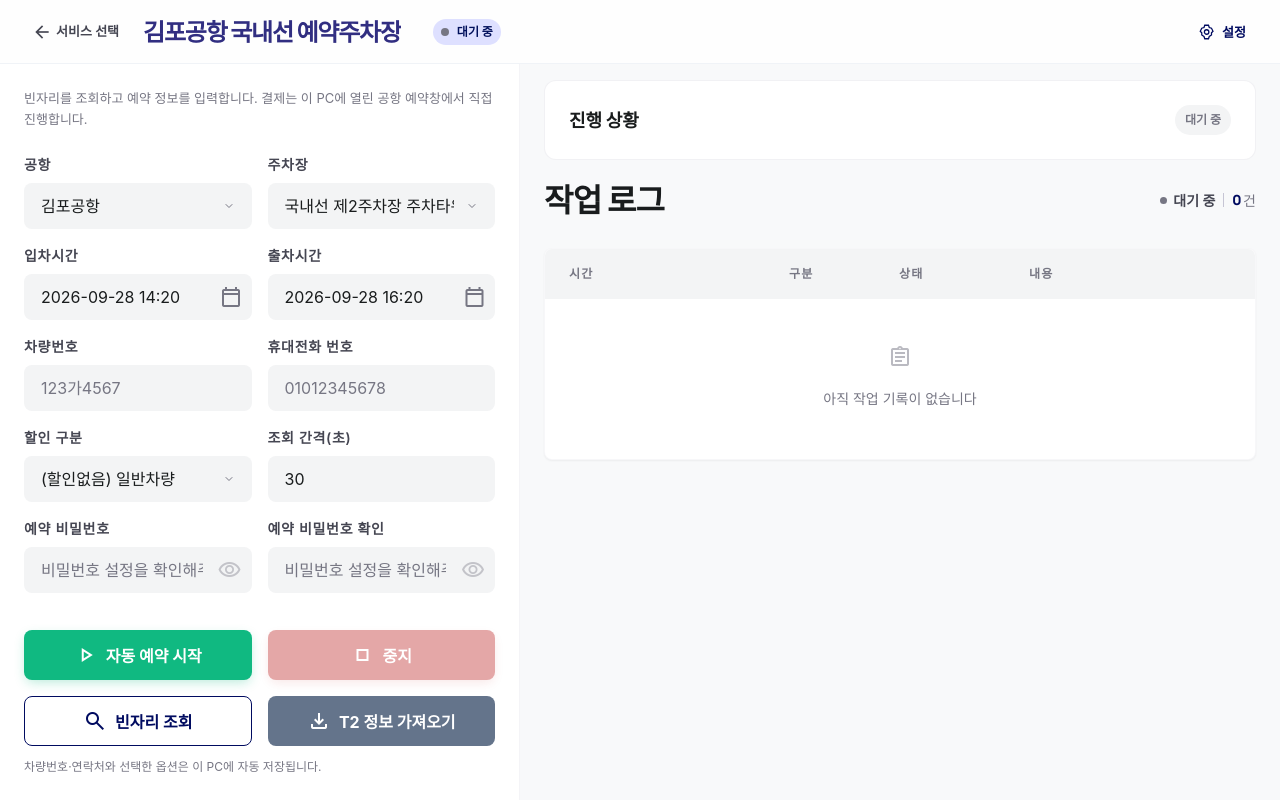
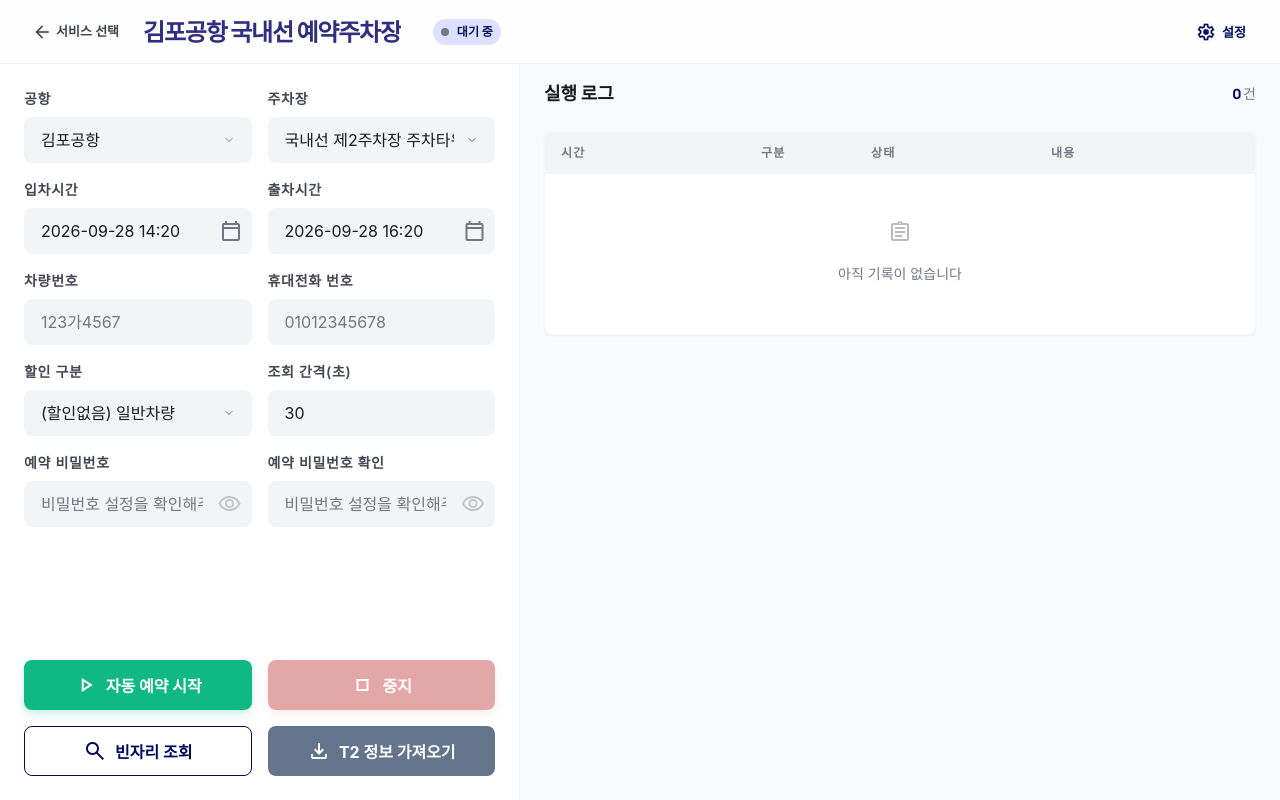
Before and after one commit to philosykos/airport-parking-master, a Flask app: page /gimpo-parking/ in a window 1280 px wide. Run offline with Flask 3, Linux system fonts and the light colour scheme; data that the repository does not hold is empty; some libraries are stand-ins or nearby versions; some web fonts are replaced.

Commit message:
fix: 김포 화면의 안내 문구를 지우고 상태 표시·로그·설정 팝업을 다듬음
- 김포 폼 위아래 안내 문구를 지우고 쓰지 않게 된 form_intro·form_footer 블록을 없앰
- 진행 상태를 헤더 배지 한 곳에만 표시함(요약 카드 알약과 로그 헤더 상태를 없앰)
- 요약 카드 이름을 담긴 정보에 맞게 "예약 요약"으로 바꾸고, 보일 내용이 없으면 숨김
- 로그 이름을 T2와 같은 "실행 로그"로 통일함
- 로그 시간을 T2와 같은 yyyy-MM-dd HH:mm:ss로 표시해 여러 날 실행도 구분되게 함
- 로그 제목 크기와 행 여백을 줄이고, 데스크톱에서 상태 칩이 줄바꿈되지 않게 함
- 설정 버튼 아이콘을 Material Symbols 기어로 바꿈
- 설정 팝업 배경을 중립색으로 바꾸고, 열고 닫을 때 페이드 전환을 넣음

```diff
--- a/static/css/dialog.css
+++ b/static/css/dialog.css
@@ -11,8 +11,28 @@
     box-shadow: 0 24px 64px rgba(0, 11, 96, 0.24);
     overflow: hidden;
 }
-.settings-dialog[open] { display: flex; flex-direction: column; }
-.settings-dialog::backdrop { background: rgba(0, 11, 96, 0.35); backdrop-filter: blur(4px); }
+/* 닫히는 동안에도 레이아웃이 유지되도록 flex를 기본으로 두고, 닫힌 상태만 숨긴다. */
+.settings-dialog { display: flex; flex-direction: column; }
+.settings-dialog:not([open]) { display: none; }
+.settings-dialog::backdrop { background: rgba(15, 23, 42, 0.4); backdrop-filter: blur(2px); }
+/* 열 때는 서서히 나타나며 살짝 커지고, 닫을 때는 짧게 사라진다. display·overlay를 함께 전환해야
+   닫힌 뒤에도 전환이 끝날 때까지 top layer에 남아 페이드아웃이 보인다. */
+.settings-dialog, .settings-dialog::backdrop {
+    opacity: 0;
+    transition: opacity var(--duration-fast) var(--ease-in), transform var(--duration-fast) var(--ease-in),
+        display var(--duration-fast) allow-discrete, overlay var(--duration-fast) allow-discrete;
+}
+.settings-dialog { transform: translateY(8px) scale(0.98); }
+.settings-dialog[open], .settings-dialog[open]::backdrop {
+    opacity: 1;
+    transform: none;
+    transition-duration: var(--duration-normal);
+    transition-timing-function: var(--ease-out);
+}
+@starting-style {
+    .settings-dialog[open], .settings-dialog[open]::backdrop { opacity: 0; }
+    .settings-dialog[open] { transform: translateY(8px) scale(0.98); }
+}
 .settings-dialog-header { display: flex; justify-content: space-between; align-items: center; gap: 16px; padding: 18px 24px; background: var(--surface-container-lowest); border-bottom: 1px solid var(--border-subtle); }
 .settings-dialog-header h2 { font-size: 20px; letter-spacing: -0.03em; }
 .settings-dialog-body { overflow-y: auto; padding: 0 24px 24px; }
--- a/static/css/gimpo_parking.css
+++ b/static/css/gimpo_parking.css
@@ -1,5 +1,4 @@
-/* 김포 전용: 폼 안내 문구, 비밀번호 칸, 진행 상황 카드. 버튼·입력·레이아웃은 공통 CSS를 따른다. */
-.form-intro { color: var(--text-muted); font-size: 13px; line-height: 1.6; margin-bottom: var(--space-3); }
+/* 김포 전용: 비밀번호 칸, 예약 요약 카드. 버튼·입력·레이아웃은 공통 CSS를 따른다. */
 .gimpo fieldset { border: 0; min-width: 0; }
 /* 비밀번호 줄은 fieldset 밖이라 form.css의 .field-row + .field-row 간격이 닿지 않는다 */
 #input-fields + .field-row { margin-top: var(--space-2); }
@@ -11,12 +10,6 @@
 .help { color: var(--text-muted); font-size: 12px; margin: 12px 0 0; overflow-wrap: anywhere; }
 .progress-card { flex-shrink: 0; margin: var(--space-2) var(--space-3) 0; padding: var(--space-3); border: 1px solid var(--border-subtle); border-radius: var(--radius-xl); background: var(--surface-container-lowest); }
 .progress-card h2 { font-family: var(--font-headline); font-size: 18px; font-weight: 800; }
-.status-heading { display: flex; justify-content: space-between; gap: 10px; align-items: center; }
-.status-pill { padding: 6px 10px; border-radius: var(--radius-full); background: var(--secondary-fixed); color: var(--primary); font-size: 12px; font-weight: 700; white-space: nowrap; }
-.status-pill[data-tone="success"] { background: var(--success-bg); color: #047857; }
-.status-pill[data-tone="warning"] { background: var(--warning-bg); color: #B45309; }
-.status-pill[data-tone="error"] { background: var(--danger-bg); color: var(--danger); }
-.status-pill[data-tone="idle"] { background: var(--surface-container-low); color: var(--text-muted); }
 #summary { display: grid; grid-template-columns: 110px 1fr; gap: 8px; margin: var(--space-2) 0 0; font-size: 14px; }
 #summary dt { color: var(--text-muted); }
 #summary dd { overflow-wrap: anywhere; }
--- a/static/css/layout.css
+++ b/static/css/layout.css
@@ -25,6 +25,7 @@
 .header-settings { display: inline-flex; align-items: center; gap: 6px; flex-shrink: 0; margin-left: 16px; padding: 8px 10px; border-radius: var(--radius-md); color: var(--primary); font-size: 13px; font-weight: 600; text-decoration: none; background: transparent; border: 0; font-family: inherit; cursor: pointer; }
 .header-settings:hover, .header-settings[aria-current=page] { background: var(--secondary-fixed); }
 .header-settings:focus-visible { outline: 3px solid var(--secondary-container); outline-offset: 3px; }
+.header-settings .material-symbols-outlined { font-size: 20px; }
 .title-main {
     font-family: var(--font-headline);
     font-size: 24px;
--- a/static/css/log.css
+++ b/static/css/log.css
@@ -18,9 +18,8 @@
 }
 .log-title {
     font-family: var(--font-headline);
-    font-size: 2rem;
-    font-weight: 700;
-    letter-spacing: -0.025em;
+    font-size: 18px;
+    font-weight: 800;
     color: var(--on-surface);
 }
 .log-stats {
@@ -29,36 +28,6 @@
     gap: var(--space-1);
 }
 
-/* ── Log Stats (inline text) ── */
-.log-status {
-    display: inline-flex;
-    align-items: center;
-    gap: 6px;
-    font-size: 14px;
-    font-weight: 600;
-    color: var(--on-surface-variant);
-    transition: color var(--duration-slow) ease;
-}
-.status-dot {
-    width: 7px;
-    height: 7px;
-    border-radius: 50%;
-    background: var(--text-muted);
-    transition: background var(--duration-slow) ease, box-shadow var(--duration-slow) ease;
-}
-.log-status[data-tone="running"] { color: #059669; }
-.log-status[data-tone="running"] .status-dot { background: var(--success); box-shadow: 0 0 6px rgba(16, 185, 129, 0.5); }
-.log-status[data-tone="success"] { color: #047857; }
-.log-status[data-tone="success"] .status-dot { background: var(--success); }
-.log-status[data-tone="warning"] { color: #B45309; }
-.log-status[data-tone="warning"] .status-dot { background: var(--warning); }
-.log-status[data-tone="error"] { color: var(--danger); }
-.log-status[data-tone="error"] .status-dot { background: var(--danger); }
-.log-stats-divider {
-    width: 1px;
-    height: 14px;
-    background: var(--outline-variant);
-}
 .log-count-text {
     display: inline-flex;
     align-items: center;
@@ -107,7 +76,7 @@ thead {
     box-shadow: 0 2px 8px rgba(0, 0, 0, 0.06);
 }
 th {
-    padding: var(--space-2) var(--space-3);
+    padding: 12px var(--space-2);
     font-size: 12px;
     font-weight: 700;
     color: var(--outline);
@@ -118,7 +87,7 @@ th {
     border: none;
 }
 td {
-    padding: var(--space-2) var(--space-3);
+    padding: 12px var(--space-2);
     font-size: 14px;
     vertical-align: middle;
     overflow: hidden;
@@ -182,6 +151,7 @@ tr.log-row:hover .tag {
 }
 
 .cell-status {
+    white-space: nowrap;
     font-size: 12px;
     font-weight: 600;
     display: inline-flex;
@@ -235,9 +205,9 @@ tr.log-row:hover .tag {
 }
 
 /* ── Column width classes (replace inline styles) ── */
-.col-time { width: 220px; }
+.col-time { width: 200px; }
 .col-type { width: 110px; }
-.col-status { width: 130px; }
+.col-status { width: 180px; }
 
 /* ── Mobile Log FAB ── */
 .log-fab {
@@ -376,5 +346,7 @@ tr.log-row:hover .tag {
     .log-panel .col-time { width: auto; min-width: 100px; }
     .log-panel .col-type { width: auto; min-width: 60px; }
     .log-panel .col-status { width: auto; min-width: 70px; }
-    .log-panel .cell-time { font-size: 12px; }
+    .log-panel .cell-time { font-size: 12px; white-space: normal; }
+    .log-panel .tag { white-space: nowrap; }
+    .log-panel .cell-status { white-space: normal; }
 }
--- a/static/js/app.js
+++ b/static/js/app.js
@@ -148,7 +148,7 @@
             this.running = running;
             $('btn-start').disabled = running;
             $('btn-stop').disabled = !running;
-            UI.statusBadge.set(running ? {label: '스케줄 실행 중', short: '실행 중', tone: 'running'} : {label: '대기 중', short: '대기', tone: 'idle'});
+            UI.statusBadge.set(running ? {label: '스케줄 실행 중', tone: 'running'} : {label: '대기 중', tone: 'idle'});
             document.querySelector('.form-panel').classList.toggle('form-panel--active', running);
         }
 
--- a/static/js/gimpo_parking.js
+++ b/static/js/gimpo_parking.js
@@ -21,6 +21,8 @@
     const toneOf = (state, outcome) => state === 'CLOSED_BY_USER' ? (outcome === 'reserved' ? 'success' : 'idle')
         : Object.keys(TONES).find(tone => TONES[tone].includes(state)) || 'idle';
     const formatTime = timestamp => new Date(timestamp * 1000).toLocaleString('ko-KR', {timeZone: 'Asia/Seoul'});
+    // 로그 시간은 T2와 같은 yyyy-MM-dd HH:mm:ss 형식이다(sv-SE 로캘이 이 형식을 낸다).
+    const formatLogTime = timestamp => new Date(timestamp * 1000).toLocaleString('sv-SE', {timeZone: 'Asia/Seoul'});
     // 완료 오버레이를 한 번만 띄우기 위한 기록. 같은 작업이라도 다시 조회(generation)하거나
     // 결제 대기에 다시 도달(handoffEpoch)하면 새 키가 된다. 저장소를 못 쓰면 메모리에만 둔다.
     class CompletionMemory {
@@ -280,8 +282,6 @@
             // 폴링이 실패한 뒤로는 다음 폴링이 성공할 때까지 어느 렌더든 연결 끊김을 보인다.
             const label = this.pollFailed ? '연결 끊김' : job ? labels[state] || '상태 확인 필요' : (this.connected ? '대기 중' : '연결 중');
             const tone = this.pollFailed ? 'error' : job ? toneOf(state, job.userReportedOutcome) : 'idle';
-            $('state').textContent = label;
-            $('state').dataset.tone = tone;
             UI.statusBadge.set({label, tone});
             document.querySelector('.form-panel').classList.toggle('form-panel--active', active);
             for (const [id, show] of Object.entries({prepare: state === 'AVAILABLE', proceed: state === 'PREPARED',
@@ -299,6 +299,7 @@
             }
             $('freshness').hidden = state !== 'PAYMENT_CONFIRM_READY';
             $('freshness').textContent = state === 'PAYMENT_CONFIRM_READY' ? `${formatTime(job.handoffDeadline)}까지 결제를 진행해주세요. 자리는 확보되지 않았습니다.` : '';
+            $('progress-card').hidden = $('summary').hidden && $('freshness').hidden && $('job-actions').hidden && $('job-notification').hidden;
             const logKey = job ? `${job.id}:${job.stateVersion}` : '';
             if (logKey !== this.logKey) {
                 this.logKey = logKey;
@@ -308,7 +309,7 @@
         }
         toEntry(log, job) {
             const name = labels[log.state] || log.state;
-            return {time: formatTime(log.time),
+            return {time: formatLogTime(log.time),
                 type: job.inputs?.mode === 'watch' ? {label: '자동 예약', variant: 'schedule'} : {label: '1회 조회', variant: 'test'},
                 status: {label: name, tone: toneOf(log.state, job.userReportedOutcome)},
                 summary: log.message,
@@ -416,10 +417,8 @@
                 this.render();
                 this.lastPollError = null;
             } catch (error) {
-                // 진행 카드와 헤더가 같이 연결 끊김을 보인다. 다음 폴링이 성공해야 풀린다(render()가 이 표시를 따른다).
+                // 헤더가 연결 끊김을 보인다. 다음 폴링이 성공해야 풀린다(render()가 이 표시를 따른다).
                 this.pollFailed = true;
-                $('state').textContent = '연결 끊김';
-                $('state').dataset.tone = 'error';
                 UI.statusBadge.set({label: '연결 끊김', tone: 'error'});
                 if (error.message !== this.lastPollError) {
                     this.lastPollError = error.message;
--- a/static/js/ui/status_badge.js
+++ b/static/js/ui/status_badge.js
@@ -1,21 +1,14 @@
-// 헤더 상태 배지와 로그 헤더 상태를 같은 톤으로 함께 바꾼다.
+// 헤더 상태 배지. 화면의 진행 상태는 이 배지 한 곳에만 표시한다.
 (() => {
     'use strict';
     const UI = window.UI = window.UI || {};
     UI.statusBadge = {
-        set({label, tone = 'idle', short} = {}) {
+        set({label, tone = 'idle'} = {}) {
             const header = document.getElementById('header-status');
-            if (header) {
-                header.dataset.tone = tone;
-                const headerText = document.getElementById('header-status-text');
-                if (headerText) headerText.textContent = label;
-            }
-            const log = document.getElementById('status-badge');
-            if (log) {
-                log.dataset.tone = tone;
-                const badgeLabel = log.querySelector('.status-label');
-                if (badgeLabel) badgeLabel.textContent = short || label;
-            }
+            if (!header) return;
+            header.dataset.tone = tone;
+            const text = document.getElementById('header-status-text');
+            if (text) text.textContent = label;
         },
     };
 })();
--- a/templates/gimpo_parking.html
+++ b/templates/gimpo_parking.html
@@ -11,9 +11,6 @@
     <script defer src="{{ url_for('static', filename='js/timepicker.js') }}"></script>
     <script defer src="{{ url_for('static', filename='js/gimpo_parking.js') }}"></script>
 {% endblock %}
-{% block log_title %}작업 로그{% endblock %}
-{% block log_empty %}아직 작업 기록이 없습니다{% endblock %}
-{% block form_intro %}<p class="form-intro">빈자리를 조회하고 예약 정보를 입력합니다. 결제는 이 PC에 열린 공항 예약창에서 직접 진행합니다.</p>{% endblock %}
 {% block form_fields %}
 <form id="reservation-form" class="form-section" autocomplete="off" novalidate>
     <fieldset id="input-fields" disabled>
@@ -56,10 +53,9 @@
     {{ action_button('check', '빈자리 조회', 'search', 'test', type='submit', disabled=true, form='reservation-form') }}
     {{ action_button('import-t2', 'T2 정보 가져오기', 'download', 'clear') }}
 {% endblock %}
-{% block form_footer %}<p class="help">차량번호·연락처와 선택한 옵션은 이 PC에 자동 저장됩니다.</p>{% endblock %}
 {% block progress %}
-<div class="progress-card" id="progress-card">
-    <div class="status-heading"><h2 id="status-title">진행 상황</h2><span id="state" class="status-pill" data-tone="idle">연결 중</span></div>
+<div class="progress-card" id="progress-card" hidden>
+    <h2 id="status-title">예약 요약</h2>
     <dl id="summary" hidden></dl>
     <p id="freshness" class="help" hidden></p>
     <div class="job-actions" id="job-actions" hidden>
--- a/templates/partials/log_mobile.html
+++ b/templates/partials/log_mobile.html
@@ -1,4 +1,4 @@
-<button type="button" class="log-fab" id="log-fab" aria-label="진행 상황과 로그 보기" aria-controls="log-panel" aria-expanded="false">
+<button type="button" class="log-fab" id="log-fab" aria-label="실행 로그 보기" aria-controls="log-panel" aria-expanded="false">
     <span class="material-symbols-outlined" aria-hidden="true">description</span>
     <span class="log-fab-badge" id="log-fab-badge"></span>
 </button>
--- a/templates/partials/settings_button.html
+++ b/templates/partials/settings_button.html
@@ -1,4 +1,4 @@
 <button type="button" class="header-settings" id="open-settings" aria-haspopup="dialog" aria-controls="settings-dialog">
-    <svg width="18" height="18" viewBox="0 0 24 24" fill="none" stroke="currentColor" stroke-width="1.7" aria-hidden="true"><path d="m9 3-1 3-3 1-2 4 2 2v3l3 2 1 3h5l1-3 3-2v-3l2-2-2-4-3-1-1-3Z"/><circle cx="11.5" cy="12" r="3"/></svg>
+    <span class="material-symbols-outlined" aria-hidden="true">settings</span>
     <span>설정</span>
 </button>
--- a/templates/partials/ui.html
+++ b/templates/partials/ui.html
@@ -25,8 +25,6 @@
 <div class="log-header">
     <h2 class="log-title">{{ title }}</h2>
     <div class="log-stats">
-        <span class="log-status" id="status-badge" role="status" data-tone="idle"><span class="status-dot"></span><span class="status-label">대기</span></span>
-        <span class="log-stats-divider"></span>
         <span class="log-count-text"><span class="log-count-value" id="log-count" aria-live="polite">0</span><span class="log-count-label">건</span></span>
     </div>
 </div>
--- a/templates/service_base.html
+++ b/templates/service_base.html
@@ -5,10 +5,8 @@
 <main class="app-layout">
     <section class="form-panel" aria-label="예약 정보">
         <div class="form-body custom-scrollbar">
-            {% block form_intro %}{% endblock %}
             {% block form_fields %}{% endblock %}
             <div class="action-bar"><div class="action-grid">{% block form_actions %}{% endblock %}</div></div>
-            {% block form_footer %}{% endblock %}
         </div>
     </section>
     <section class="log-panel" id="log-panel" aria-label="{{ self.log_title() }}">
```
Also changed, not shown: tests/gimpo/test_ui.py (+47 -26 lines), tests/settings/test_dialog.py (+26 -1 lines), tests/ui/test_modules.py (+4 -7 lines), tests/web/test_routes.py (+21 -0 lines).
